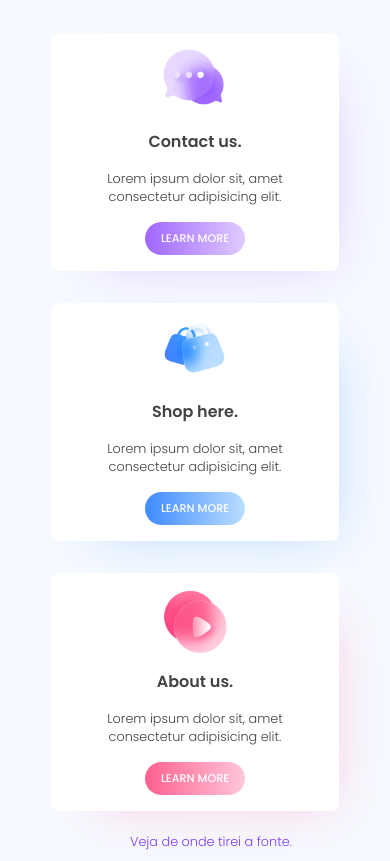
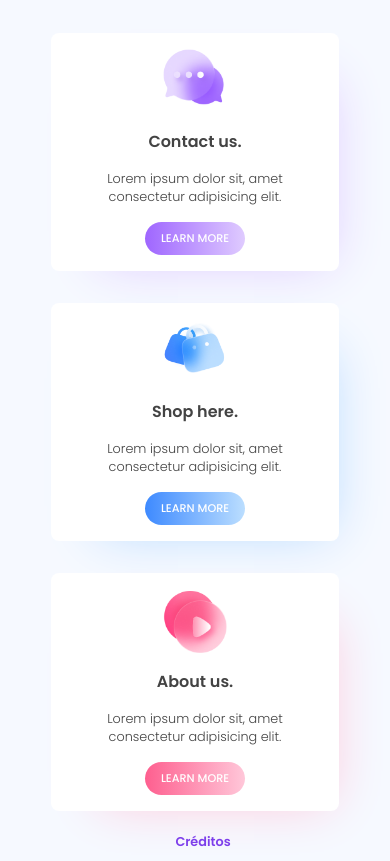
Before and after one commit to Amabilereis/CardsResponsivos_comajuda, a plain HTML site: page index.html in a window 390 px wide. Drawn offline with Linux system fonts and the light colour scheme.

Commit message:
atualizacao

```diff
--- a/index.html
+++ b/index.html
@@ -42,7 +42,7 @@
     </main>
     <br>
     <footer>
-        <a href="https://www.youtube.com/watch?v=MkXuQ9CcHqU ">Veja de onde tirei a fonte.</a>
+        <a href="https://www.youtube.com/watch?v=MkXuQ9CcHqU "><strong>Créditos</strong></a>
     </footer>
 
 </body>
--- a/style.css
+++ b/style.css
@@ -128,8 +128,7 @@ footer a{
         margin-bottom: 0px;
         margin-top: 850px;
         padding-bottom: 10px;
-        text-align: center;
-        margin-left: 16px;
+
     }
 
 }
```
